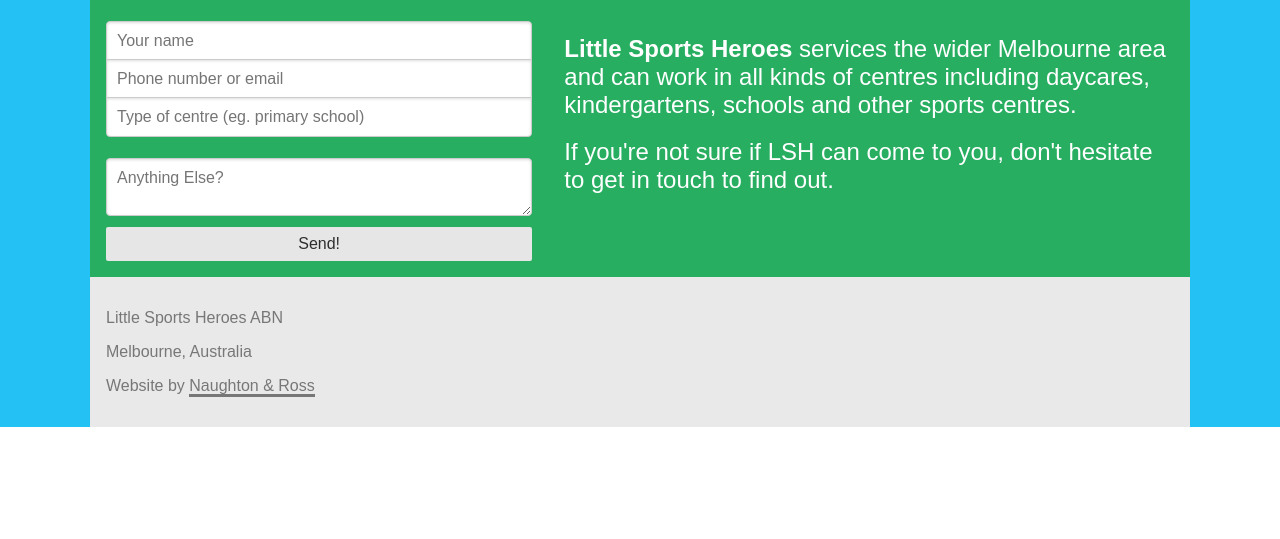
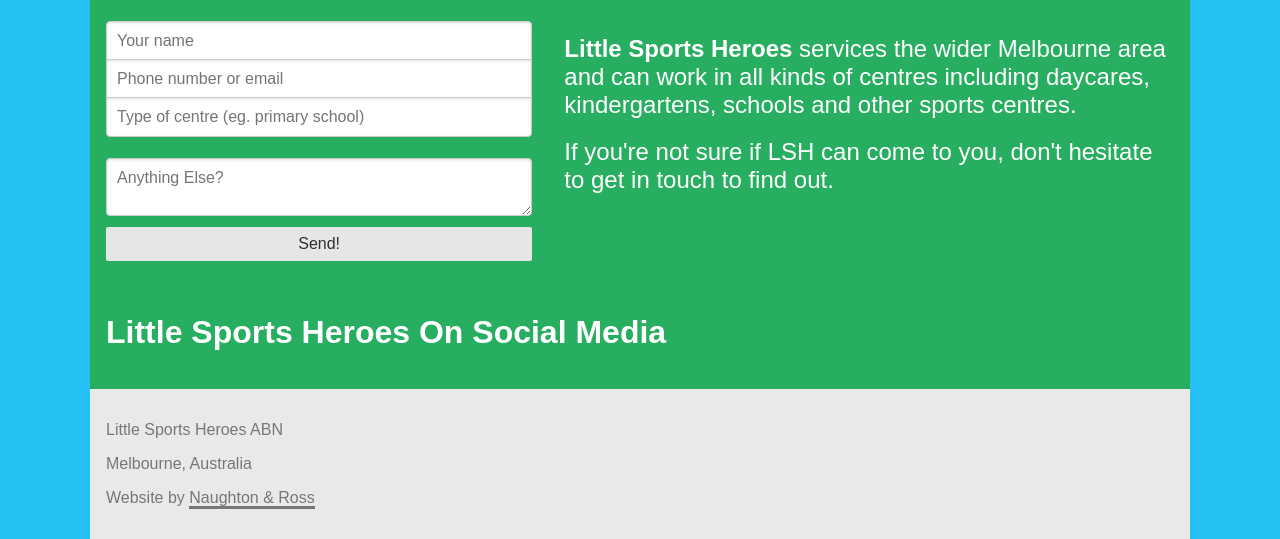
Before and after one commit to naughton-and-ross/little-sports-heroes, a PHP site: page /contact in a window 1280 px wide. Shown: the part 474-1013 px from the top of the page. Before the commit the page ends 901 px from the top, so only its background shows below. Run offline with PHP 8.4, Linux system fonts and the light colour scheme; some libraries are stand-ins or nearby versions.

Commit message:
Add social heading

```diff
--- a/contact/index.php
+++ b/contact/index.php
@@ -44,6 +44,11 @@
                         <h2>If you're not sure if LSH can come to you, don't hesitate to get in touch to find out.</h2>
                     </div>
                 </div>
+                <div class="pure-u-1">
+                    <div class="l-box">
+                        <h1>Little Sports Heroes On Social Media</h1>
+                    </div>
+                </div>
             </div>
             <?php include('../assets/php/pages_footer.php'); ?>
         </div>
```
